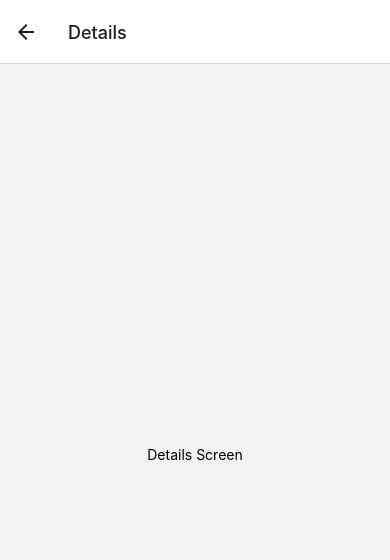
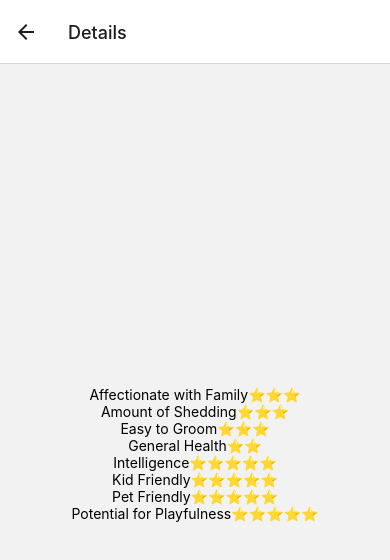
Before and after one commit to joshbroughton/cat-breeds, a React Native app: screen / in a window 390 px wide. Both pictures are taken after a click on the element 195 px from the left and 230 px from the top of the page. Shown: the top 560 px of the page. Built offline with nearby package versions, Linux system fonts and the light colour scheme.

Commit message:
refactor to use flatlist for breed features

```diff
--- a/App.js
+++ b/App.js
@@ -42,10 +42,22 @@ function HomeScreen({ navigation }) {
   );
 }
 
-function DetailsScreen() {
+function DetailsScreen({ route}) {
+  const { item } = route.params;
   return (
    <View style={{ flex: 1, alignItems: 'center', justifyContent: 'center' }}>
-    <Text>Details Screen</Text>
+    {Object.keys(item).map((key => {
+          if (key === 'breed') {
+            return
+          } else {
+            return(
+              <View style={styles.itemContainer}>
+                <Text key={key} style={styles.features}>{`${key}`}</Text>
+                <Text>{"⭐".repeat(item[key])}</Text>
+              </View>
+            )
+          }
+        }))}
    </View>
   );
  }
@@ -73,5 +85,12 @@ const styles = StyleSheet.create({
     margin: 12,
     borderWidth: 1,
     padding: 10,
+  },
+  itemContainer: {
+    flexDirection: 'row',
+    justifyContent: 'space-between'
+  },
+  features: {
+    justifyContent: 'space-between'
   }
 });
--- /dev/null
+++ b/Feature.js
@@ -0,0 +1,20 @@
+import { StyleSheet, View, Text } from "react-native"
+
+export default function Feature({feature, stars}) {
+  return(
+    <View style={styles.container}>
+      <Text feature={feature} style={styles.features}>{`${feature}`}</Text>
+      <Text>{"⭐".repeat(stars)}</Text>
+    </View>
+  )
+}
+
+const styles = StyleSheet.create({
+  container: {
+    flexDirection: 'row',
+    justifyContent: 'space-between'
+  },
+  features: {
+    justifyContent: 'space-between'
+  }
+})
--- a/Item.js
+++ b/Item.js
@@ -1,22 +1,24 @@
-import { View, Text, StyleSheet, TouchableHighlight } from 'react-native';
+import { View, Text, StyleSheet, TouchableHighlight, FlatList } from 'react-native';
+import Feature from './Feature';
 
 export default function Item({ item, navigation }) {
   return(
-    <TouchableHighlight activeOpacity={0.6} underlayColor="#DDDDDD" onPress={() => navigation.navigate('Details')} >
+    <TouchableHighlight activeOpacity={0.6} underlayColor="#DDDDDD"
+      onPress={() => navigation.navigate('Details', {
+        item: item
+      })} >
       <View style={styles.item}>
         <Text style={styles.title}>{item.breed}</Text>
-        {Object.keys(item).map((key => {
-          if (key === 'breed') {
-            return
-          } else {
-            return(
-              <View style={styles.container}>
-                <Text key={key} style={styles.features}>{`${key}`}</Text>
-                <Text>{"⭐".repeat(item[key])}</Text>
-              </View>
-            )
-          }
-        }))}
+        <FlatList
+          data={Object.keys(item)}
+          renderItem={(obj) => {
+            const feature = obj.item
+            if (feature === 'breed') {
+              return
+            } else {
+              return(<Feature feature={feature} stars={item[feature]} />)
+            }
+        }}/>
       </View>
     </TouchableHighlight>
   )
```
